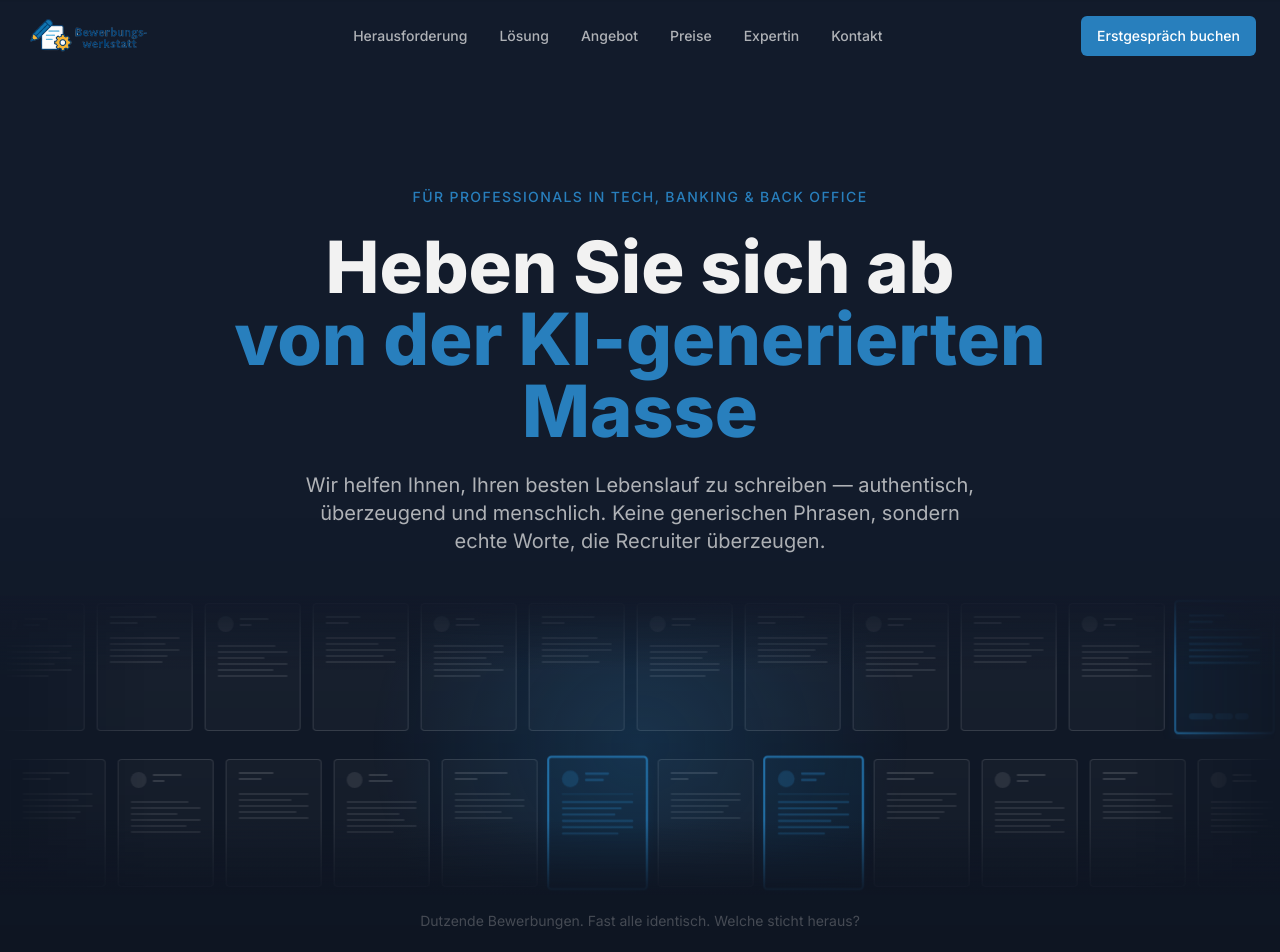
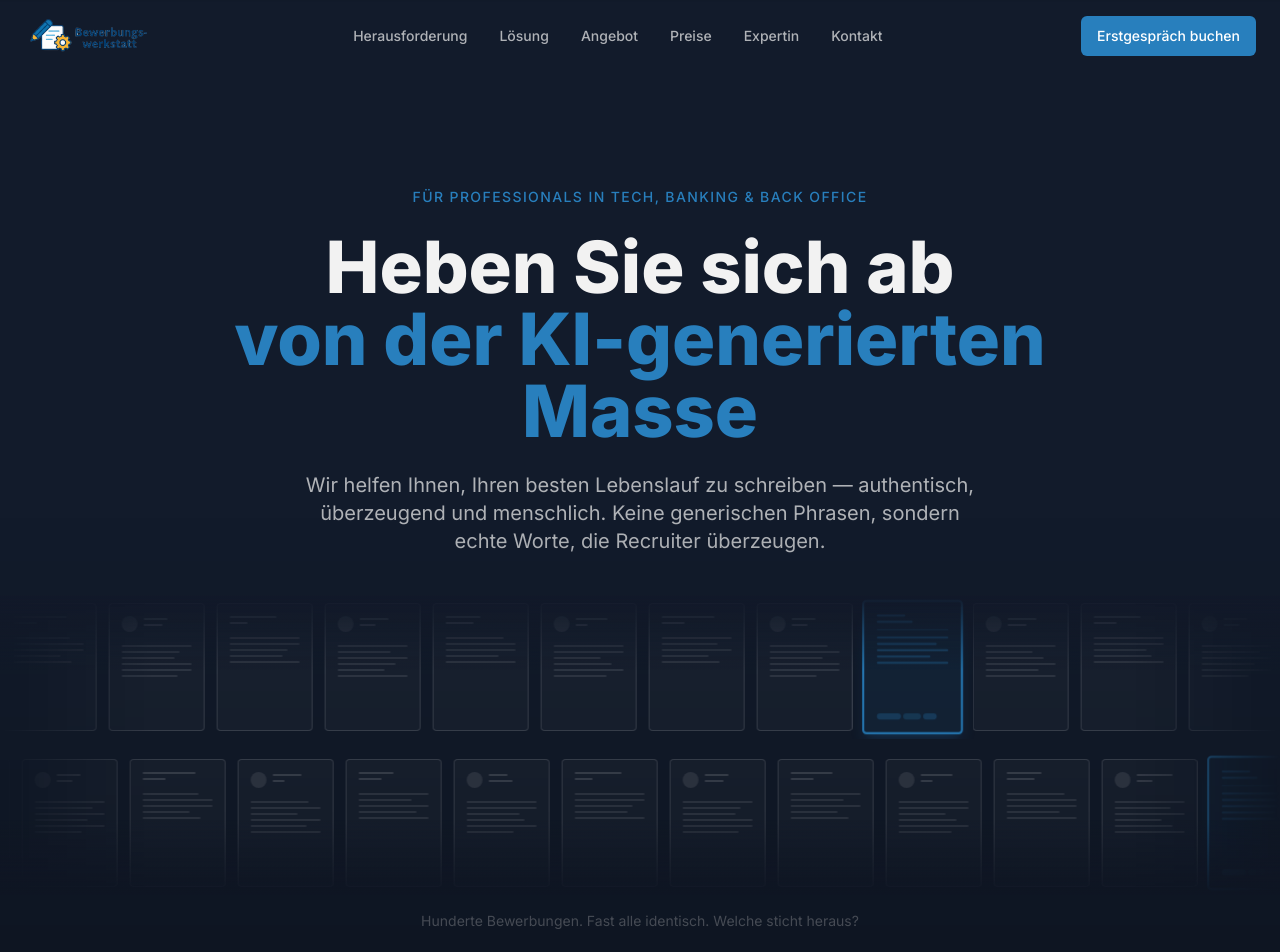
Before and after one commit to liapit/bewerbungswerkstatt, a React (Vite) app: page / in a window 1280 px wide. Shown: the top 952 px of the page. Built offline with nearby package versions, Linux system fonts and the light colour scheme.

Commit message:
hero fix

```diff
--- a/src/components/Hero.tsx
+++ b/src/components/Hero.tsx
@@ -1,73 +1,54 @@
-import { useRef, useMemo } from "react";
+import { useRef } from "react";
 import {
-  CV_STREAM_CARD_COUNT,
   CV_STREAM_SPEED,
   CV_STREAM_SPEED_REVERSE,
   CV_STREAM_HOVER_SPEED,
-  CV_STREAM_HIGHLIGHT_CHANCE,
 } from "@/lib/constants";
 
-const CV_VARIANTS = [
-  {
-    hasPhoto: true,
-    headerLines: ["w-1/2", "w-1/3"],
-    bodyLines: ["w-full", "w-5/6", "w-full", "w-3/4", "w-full", "w-2/3"],
-    hasBlock: false,
-  },
-  {
-    hasPhoto: false,
-    headerLines: ["w-2/3", "w-2/5"],
-    bodyLines: ["w-full", "w-4/5", "w-full", "w-5/6", "w-3/4"],
-    hasBlock: true,
-  },
-  {
-    hasPhoto: true,
-    headerLines: ["w-3/5", "w-1/4"],
-    bodyLines: ["w-5/6", "w-full", "w-2/3", "w-full", "w-4/5", "w-full"],
-    hasBlock: false,
-  },
-  {
-    hasPhoto: false,
-    headerLines: ["w-1/2", "w-1/3"],
-    bodyLines: ["w-full", "w-3/4", "w-full", "w-5/6", "w-full"],
-    hasBlock: true,
-  },
-  {
-    hasPhoto: true,
-    headerLines: ["w-2/5", "w-1/2"],
-    bodyLines: ["w-full", "w-full", "w-3/4", "w-5/6", "w-full", "w-2/3"],
-    hasBlock: false,
-  },
-  {
-    hasPhoto: false,
-    headerLines: ["w-3/4", "w-1/3"],
-    bodyLines: ["w-4/5", "w-full", "w-full", "w-2/3", "w-5/6"],
-    hasBlock: true,
-  },
-  {
-    hasPhoto: true,
-    headerLines: ["w-1/2", "w-2/5"],
-    bodyLines: ["w-full", "w-5/6", "w-3/4", "w-full", "w-full", "w-4/5"],
-    hasBlock: false,
-  },
-  {
-    hasPhoto: false,
-    headerLines: ["w-2/3", "w-1/4"],
-    bodyLines: ["w-full", "w-full", "w-5/6", "w-3/4", "w-full"],
-    hasBlock: true,
-  },
+// Each entry is one card in the conveyor. `highlighted` is baked in (~1 in 10).
+// The entire array is duplicated at render time for the seamless loop.
+const ROW_1_CARDS = [
+  { hasPhoto: true,  headerLines: ["w-1/2", "w-1/3"], bodyLines: ["w-full", "w-5/6", "w-full", "w-3/4", "w-full", "w-2/3"], hasBlock: false, highlighted: false },
+  { hasPhoto: false, headerLines: ["w-2/3", "w-2/5"], bodyLines: ["w-full", "w-4/5", "w-full", "w-5/6", "w-3/4"],           hasBlock: true,  highlighted: false },
+  { hasPhoto: true,  headerLines: ["w-3/5", "w-1/4"], bodyLines: ["w-5/6", "w-full", "w-2/3", "w-full", "w-4/5", "w-full"], hasBlock: false, highlighted: false },
+  { hasPhoto: false, headerLines: ["w-1/2", "w-1/3"], bodyLines: ["w-full", "w-3/4", "w-full", "w-5/6", "w-full"],           hasBlock: true,  highlighted: false  },
+  { hasPhoto: true,  headerLines: ["w-2/5", "w-1/2"], bodyLines: ["w-full", "w-full", "w-3/4", "w-5/6", "w-full", "w-2/3"], hasBlock: false, highlighted: false },
+  { hasPhoto: false, headerLines: ["w-3/4", "w-1/3"], bodyLines: ["w-4/5", "w-full", "w-full", "w-2/3", "w-5/6"],           hasBlock: true,  highlighted: false },
+  { hasPhoto: true,  headerLines: ["w-1/2", "w-2/5"], bodyLines: ["w-full", "w-5/6", "w-3/4", "w-full", "w-full", "w-4/5"], hasBlock: false, highlighted: false },
+  { hasPhoto: false, headerLines: ["w-2/3", "w-1/4"], bodyLines: ["w-full", "w-full", "w-5/6", "w-3/4", "w-full"],           hasBlock: true,  highlighted: false },
+  { hasPhoto: true,  headerLines: ["w-3/5", "w-1/3"], bodyLines: ["w-full", "w-3/4", "w-full", "w-5/6", "w-2/3", "w-full"], hasBlock: false, highlighted: false },
+  { hasPhoto: false, headerLines: ["w-1/2", "w-2/5"], bodyLines: ["w-5/6", "w-full", "w-full", "w-3/4", "w-full"],           hasBlock: true,  highlighted: false },
+  { hasPhoto: true,  headerLines: ["w-2/3", "w-1/4"], bodyLines: ["w-full", "w-full", "w-2/3", "w-5/6", "w-full", "w-3/4"], hasBlock: false, highlighted: false },
+  { hasPhoto: false, headerLines: ["w-3/4", "w-1/3"], bodyLines: ["w-full", "w-4/5", "w-full", "w-2/3", "w-5/6"],           hasBlock: true,  highlighted: false },
+  { hasPhoto: true,  headerLines: ["w-1/2", "w-1/3"], bodyLines: ["w-5/6", "w-full", "w-3/4", "w-full", "w-full", "w-2/3"], hasBlock: false, highlighted: false },
+  { hasPhoto: false, headerLines: ["w-2/5", "w-1/2"], bodyLines: ["w-full", "w-5/6", "w-full", "w-3/4", "w-full"],           hasBlock: true,  highlighted: true  },
+  { hasPhoto: true,  headerLines: ["w-3/5", "w-2/5"], bodyLines: ["w-full", "w-2/3", "w-5/6", "w-full", "w-3/4", "w-full"], hasBlock: false, highlighted: false },
+  { hasPhoto: false, headerLines: ["w-2/3", "w-1/3"], bodyLines: ["w-full", "w-full", "w-3/4", "w-5/6", "w-full"],           hasBlock: true,  highlighted: false },
 ];
 
-const randomHighlights = (count: number, chance = CV_STREAM_HIGHLIGHT_CHANCE) => {
-  const set = new Set<number>();
-  for (let i = 0; i < count; i++) {
-    if (Math.random() < chance) set.add(i);
-  }
-  return set;
-};
+const ROW_2_CARDS = [
+  { hasPhoto: false, headerLines: ["w-2/3", "w-2/5"], bodyLines: ["w-full", "w-4/5", "w-full", "w-5/6", "w-3/4"],           hasBlock: true,  highlighted: false },
+  { hasPhoto: true,  headerLines: ["w-1/2", "w-1/3"], bodyLines: ["w-full", "w-5/6", "w-full", "w-3/4", "w-full", "w-2/3"], hasBlock: false, highlighted: false},
+  { hasPhoto: false, headerLines: ["w-3/4", "w-1/3"], bodyLines: ["w-4/5", "w-full", "w-full", "w-2/3", "w-5/6"],           hasBlock: true,  highlighted: false },
+  { hasPhoto: true,  headerLines: ["w-3/5", "w-1/4"], bodyLines: ["w-5/6", "w-full", "w-2/3", "w-full", "w-4/5", "w-full"], hasBlock: false, highlighted: false },
+  { hasPhoto: false, headerLines: ["w-1/2", "w-1/3"], bodyLines: ["w-full", "w-3/4", "w-full", "w-5/6", "w-full"],           hasBlock: true,  highlighted: false },
+  { hasPhoto: true,  headerLines: ["w-2/5", "w-1/2"], bodyLines: ["w-full", "w-full", "w-3/4", "w-5/6", "w-full", "w-2/3"], hasBlock: false, highlighted: false },
+  { hasPhoto: false, headerLines: ["w-2/3", "w-1/4"], bodyLines: ["w-full", "w-full", "w-5/6", "w-3/4", "w-full"],           hasBlock: true,  highlighted: false  },
+  { hasPhoto: true,  headerLines: ["w-1/2", "w-2/5"], bodyLines: ["w-full", "w-5/6", "w-3/4", "w-full", "w-full", "w-4/5"], hasBlock: false, highlighted: false },
+  { hasPhoto: false, headerLines: ["w-3/5", "w-1/3"], bodyLines: ["w-full", "w-3/4", "w-full", "w-2/3", "w-5/6"],           hasBlock: true,  highlighted: false },
+  { hasPhoto: true,  headerLines: ["w-2/3", "w-1/4"], bodyLines: ["w-full", "w-full", "w-2/3", "w-5/6", "w-full", "w-3/4"], hasBlock: false, highlighted: false },
+  { hasPhoto: false, headerLines: ["w-1/2", "w-2/5"], bodyLines: ["w-5/6", "w-full", "w-full", "w-3/4", "w-full"],           hasBlock: true,  highlighted: false },
+  { hasPhoto: true,  headerLines: ["w-3/4", "w-1/3"], bodyLines: ["w-full", "w-4/5", "w-full", "w-2/3", "w-5/6", "w-full"], hasBlock: false, highlighted: false },
+  { hasPhoto: false, headerLines: ["w-2/5", "w-1/2"], bodyLines: ["w-full", "w-5/6", "w-full", "w-3/4", "w-full"],           hasBlock: true,  highlighted: true },
+  { hasPhoto: true,  headerLines: ["w-1/2", "w-1/3"], bodyLines: ["w-5/6", "w-full", "w-3/4", "w-full", "w-full", "w-2/3"], hasBlock: false, highlighted: false },
+  { hasPhoto: false, headerLines: ["w-3/5", "w-2/5"], bodyLines: ["w-full", "w-full", "w-3/4", "w-5/6", "w-full"],           hasBlock: true,  highlighted: false },
+  { hasPhoto: true,  headerLines: ["w-2/3", "w-1/3"], bodyLines: ["w-full", "w-2/3", "w-5/6", "w-full", "w-3/4", "w-full"], hasBlock: false, highlighted: false  },
+];
 
-const CvCard = ({ variant, highlighted }: { variant: number; highlighted?: boolean }) => {
-  const v = CV_VARIANTS[variant % CV_VARIANTS.length];
+type CardData = (typeof ROW_1_CARDS)[number];
+
+const CvCard = ({ card }: { card: CardData }) => {
+  const { highlighted, hasPhoto, headerLines, bodyLines, hasBlock } = card;
   const line = highlighted ? "bg-accent/40" : "bg-white/10";
   const lineBold = highlighted ? "bg-accent/50" : "bg-white/15";
   const sep = highlighted ? "bg-accent/25" : "bg-white/8";
@@ -75,36 +56,32 @@ const CvCard = ({ variant, highlighted }: { variant: number; highlighted?: boole
 
   return (
     <div
-      className={`flex-shrink-0 w-20 sm:w-24 aspect-[3/4] rounded-sm p-2 sm:p-3 flex flex-col gap-1.5 overflow-hidden transition-none ${
+      className={`flex-shrink-0 w-20 sm:w-24 ml-3 aspect-[3/4] rounded-sm p-2 sm:p-3 flex flex-col gap-1.5 overflow-hidden transition-none ${
         highlighted
           ? "border-2 border-accent bg-accent/10 shadow-lg shadow-accent/20 scale-105"
           : "border border-white/15 bg-white/[0.03]"
       }`}
     >
-      {/* Header area: photo + name lines, or just name lines */}
-      <div className={`flex gap-1.5 items-start ${v.hasPhoto ? "" : "flex-col"}`}>
-        {v.hasPhoto && (
+      <div className={`flex gap-1.5 items-start ${hasPhoto ? "" : "flex-col"}`}>
+        {hasPhoto && (
           <div className={`flex-shrink-0 w-3 h-3 sm:w-4 sm:h-4 rounded-full ${highlighted ? "bg-accent/30" : "bg-white/10"}`} />
         )}
-        <div className={`space-y-1 ${v.hasPhoto ? "flex-1 pt-0.5" : "w-full"}`}>
-          {v.headerLines.map((w, i) => (
+        <div className={`space-y-1 ${hasPhoto ? "flex-1 pt-0.5" : "w-full"}`}>
+          {headerLines.map((w, i) => (
             <div key={i} className={`h-[2px] rounded-full ${w} ${lineBold}`} />
           ))}
         </div>
       </div>
 
-      {/* Separator line */}
       <div className={`h-px w-full ${sep}`} />
 
-      {/* Body text lines */}
       <div className="space-y-1 flex-1">
-        {v.bodyLines.map((w, i) => (
+        {bodyLines.map((w, i) => (
           <div key={i} className={`h-[2px] rounded-full ${w} ${line}`} />
         ))}
       </div>
 
-      {/* Optional block element (skills bar, table, etc.) */}
-      {v.hasBlock && (
+      {hasBlock && (
         <div className="flex gap-0.5 mt-auto">
           <div className={`h-1.5 w-1/3 rounded-sm ${block}`} />
           <div className={`h-1.5 w-1/4 rounded-sm ${highlighted ? "bg-accent/25" : "bg-white/6"}`} />
@@ -115,17 +92,13 @@ const CvCard = ({ variant, highlighted }: { variant: number; highlighted?: boole
   );
 };
 
-const CvStream = ({ reverse }: { reverse?: boolean }) => {
-  const totalCards = CV_STREAM_CARD_COUNT * 2;
-  // Highlights only for the first half; duplicate half mirrors them for seamless loop
-  const highlights = useMemo(() => randomHighlights(CV_STREAM_CARD_COUNT), []);
+const CvStream = ({ cards, reverse }: { cards: CardData[]; reverse?: boolean }) => {
   const stripRef = useRef<HTMLDivElement>(null);
 
   const setSpeed = (rate: number) => {
     const el = stripRef.current;
     if (!el) return;
-    const anims = el.getAnimations();
-    for (const a of anims) a.playbackRate = rate;
+    for (const a of el.getAnimations()) a.playbackRate = rate;
   };
 
   return (
@@ -136,14 +109,15 @@ const CvStream = ({ reverse }: { reverse?: boolean }) => {
     >
       <div
         ref={stripRef}
-        className={`flex gap-3 ${reverse ? "animate-cv-stream-reverse" : "animate-cv-stream"} py-2`}
+        className={`flex ${reverse ? "animate-cv-stream-reverse" : "animate-cv-stream"} py-2`}
       >
-        {Array.from({ length: totalCards }).map((_, i) => (
-          <CvCard
-            key={i}
-            variant={(reverse ? i + 3 : i) % CV_STREAM_CARD_COUNT}
-            highlighted={highlights.has(i % CV_STREAM_CARD_COUNT)}
-          />
+        {/* First set */}
+        {cards.map((card, i) => (
+          <CvCard key={i} card={card} />
+        ))}
+        {/* Identical duplicate for seamless loop */}
+        {cards.map((card, i) => (
+          <CvCard key={`d-${i}`} card={card} />
         ))}
       </div>
     </div>
@@ -181,12 +155,12 @@ const Hero = () => {
               "--cv-stream-speed-reverse": `${CV_STREAM_SPEED_REVERSE}s`,
             } as React.CSSProperties}
           >
-            <CvStream reverse />
+            <CvStream cards={ROW_1_CARDS} reverse />
             <div className="h-3" />
-            <CvStream />
+            <CvStream cards={ROW_2_CARDS} />
           </div>
           <p className="text-sm text-hero-foreground/30 mt-4">
-            Dutzende Bewerbungen. Fast alle identisch. Welche sticht heraus?
+            Hunderte Bewerbungen. Fast alle identisch. Welche sticht heraus?
           </p>
         </div>
       </div>
--- a/src/index.css
+++ b/src/index.css
@@ -203,20 +203,6 @@
   );
 }
 
-.cv-stream-container::before {
-  content: '';
-  position: absolute;
-  inset: 0;
-  z-index: 10;
-  pointer-events: none;
-  background: radial-gradient(
-    ellipse 30% 120% at 50% 50%,
-    hsl(var(--accent) / 0.25) 0%,
-    hsl(var(--accent) / 0.1) 40%,
-    transparent 70%
-  );
-}
-
 .cv-stream-container::after {
   content: '';
   position: absolute;
--- a/src/lib/constants.ts
+++ b/src/lib/constants.ts
@@ -1,7 +1,4 @@
 // ── Hero CV Stream Settings ──
-
-/** Number of unique cards per conveyor row (doubled internally for seamless loop) */
-export const CV_STREAM_CARD_COUNT = 16;
 
 /** Base animation duration in seconds for the forward row */
 export const CV_STREAM_SPEED = 45;
@@ -11,6 +8,3 @@ export const CV_STREAM_SPEED_REVERSE = 50;
 
 /** Playback rate multiplier when hovering a conveyor row */
 export const CV_STREAM_HOVER_SPEED = 3;
-
-/** Probability (0–1) that any single card is highlighted */
-export const CV_STREAM_HIGHLIGHT_CHANCE = 0.1;
```
